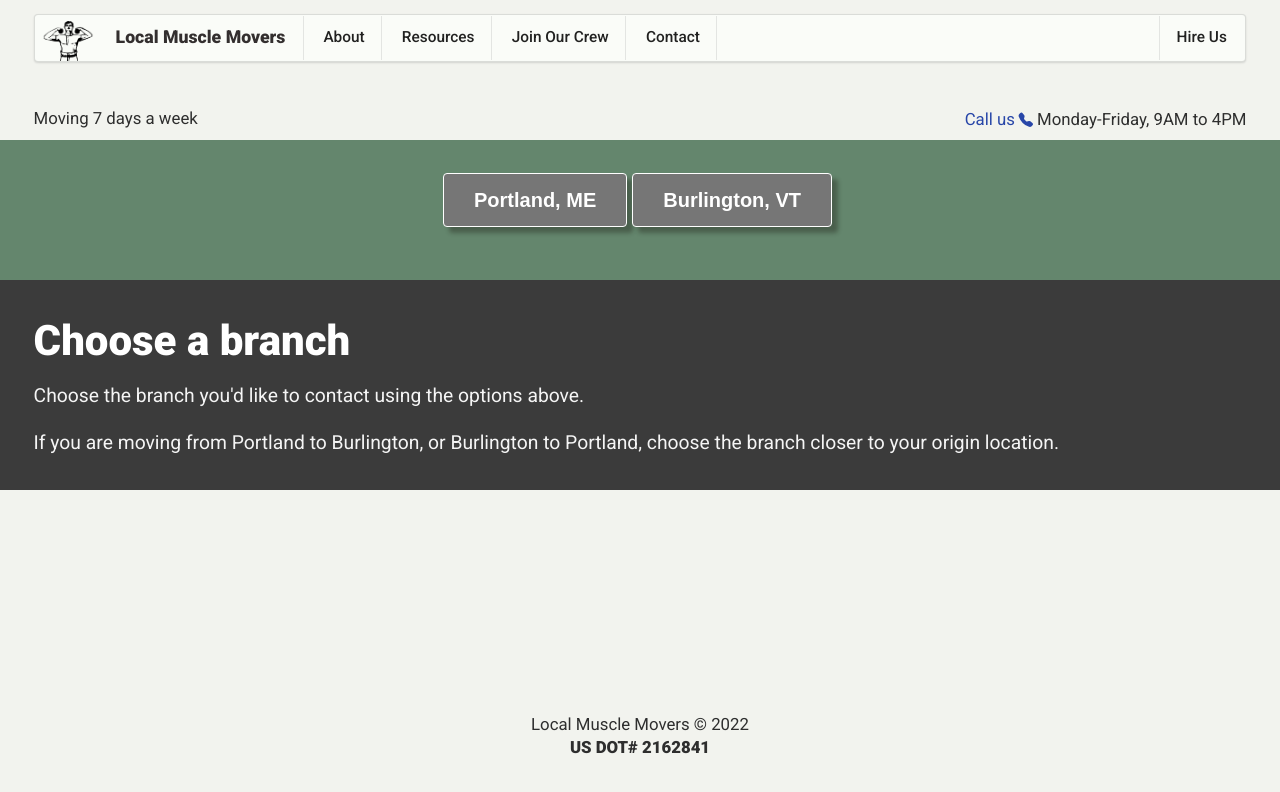
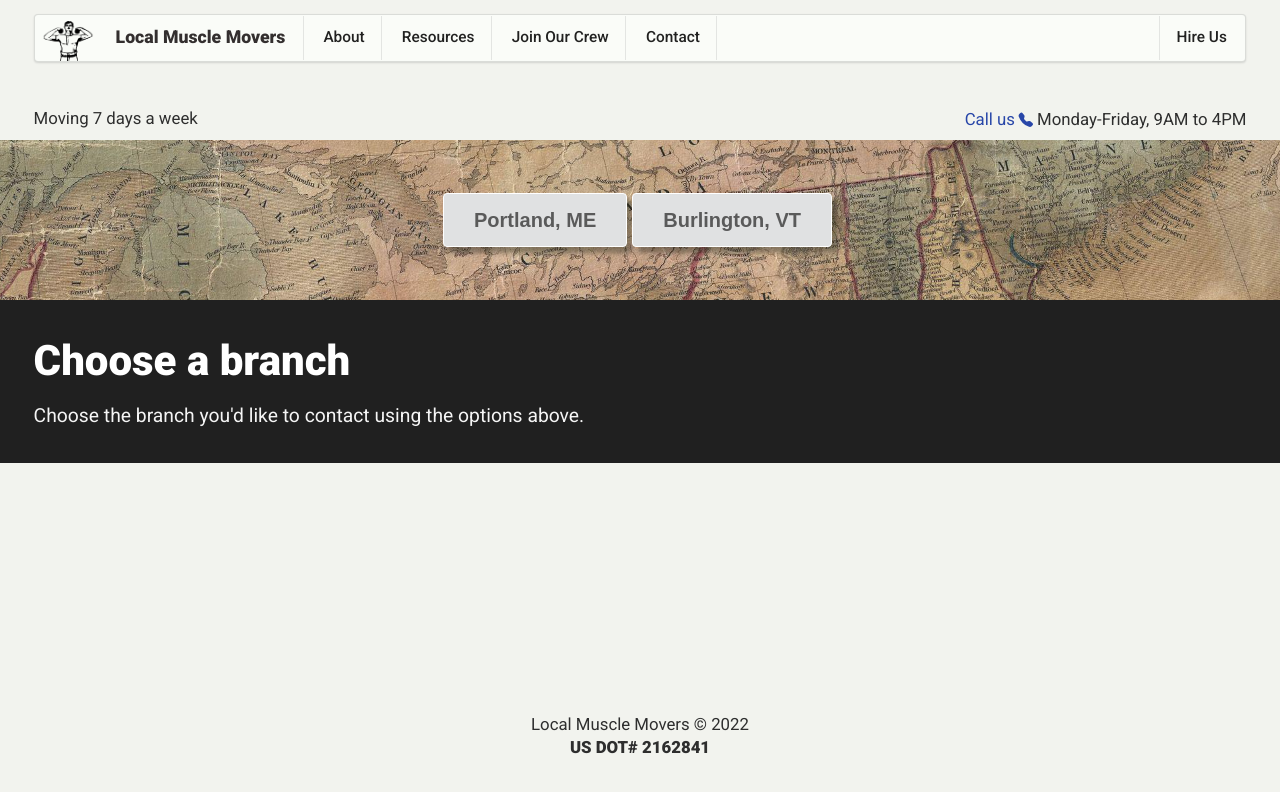
Before and after one commit to zqxyz/lmm-website, a React (Create React App) app: page /estimate in a window 1280 px wide. Shown: the top 792 px of the page. Built offline with nearby package versions, Linux system fonts and the light colour scheme.

Commit message:
fixed page width issue, added banne to branch selection

```diff
--- a/public/style/main.css
+++ b/public/style/main.css
@@ -72,7 +72,7 @@ a:focus {
     background-position: top left 15%;
     background-size: 200px; */
     height: 135px;
-    width: 100vw;
+    width: 100%;
     margin: 0;
     padding: 2em;
     text-align: center;
@@ -165,7 +165,7 @@ h1 {
 }
 
 .container.dark {
-    background-color: #3b3b3b;
+    background-color: #202020;
     color: #f5f5f5;
 }
 
--- a/src/pages/Estimate.js
+++ b/src/pages/Estimate.js
@@ -1,6 +1,7 @@
 import React from 'react';
 import Container from '../components/Container';
 import Portland from './EstimateForm/Portland';
+import Banner from '../components/Banner'
 
 const Estimate = () => {
   const [branch, setBranch] = React.useState('')
@@ -12,11 +13,7 @@ const Estimate = () => {
         bgColor='dark'
       >
         <p>
-          Choose the branch you'd like to contact using the options above.
-        </p>
-        <p>
-          If you are moving from Portland to Burlington, or Burlington to Portland,
-          choose the branch closer to your origin location.
+            Choose the branch you'd like to contact using the options above.
         </p>
       </Container>
     )
@@ -26,29 +23,30 @@ const Estimate = () => {
     if (branch === '') return chooseBranchPrompt()
     if (branch === 'portland') return <Portland />
     if (branch === 'burlington') return <>burlington goes here</>
-
   }
 
   return (
     <>
-      <Container
-        bgColor='#64866d'
+      <Banner
+        imageUrl='/images/geo.jpg'
       >
         <center>
           <button
-            className={`ui ${(branch === 'portland') ? 'blue' : 'grey'} button huge`}
+            className={`ui ${(branch === 'portland') ? 'blue' : ''} button huge`}
             onClick={() => { setBranch('portland') }}
+            style={{ marginTop: '1em' }}
           >
             Portland, ME {(branch === 'portland') ? '✔' : ''}
           </button>
           <button
-            className={`ui ${(branch === 'burlington') ? 'blue' : 'grey'} button huge`}
+            className={`ui ${(branch === 'burlington') ? 'blue' : ''} button huge`}
             onClick={() => { setBranch('burlington') }}
+            style={{ marginTop: '1em' }}
           >
             Burlington, VT {(branch === 'burlington') ? '✔' : ''}
           </button>
         </center>
-      </Container>
+      </Banner>
 
       {renderBranchForm()}
     </>
--- a/src/pages/EstimateForm/Portland.js
+++ b/src/pages/EstimateForm/Portland.js
@@ -75,7 +75,7 @@ const Portland = () => {
       >
         <>
           Request an estimate for moving service from Local Muscle
-          in <strong>Portland, Maine</strong>.
+          in <strong>Portland, Maine</strong>
           {postResponse}
         </>
         <div class="ui large form">
```
Also changed, not shown: public/images/geo.jpg (added).
